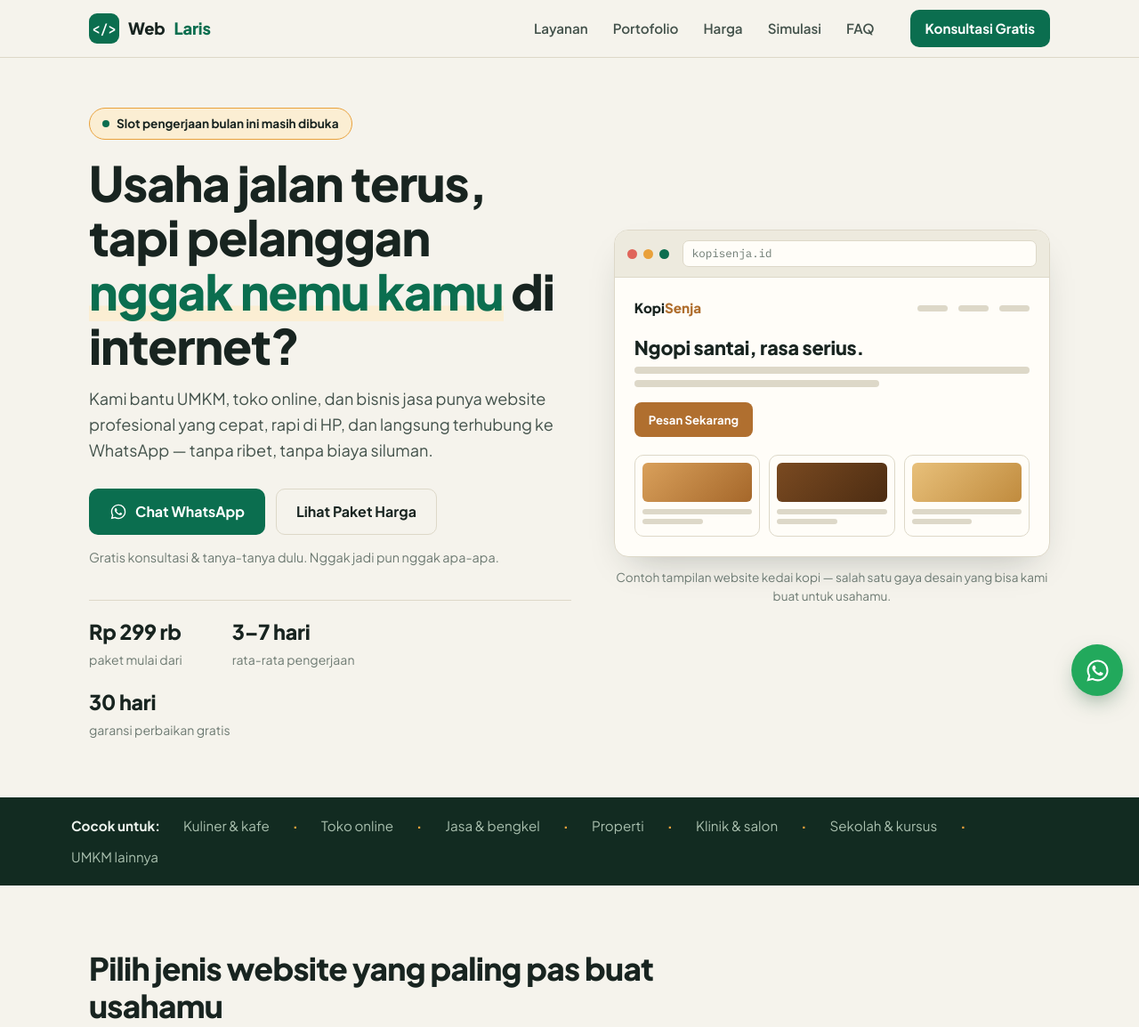
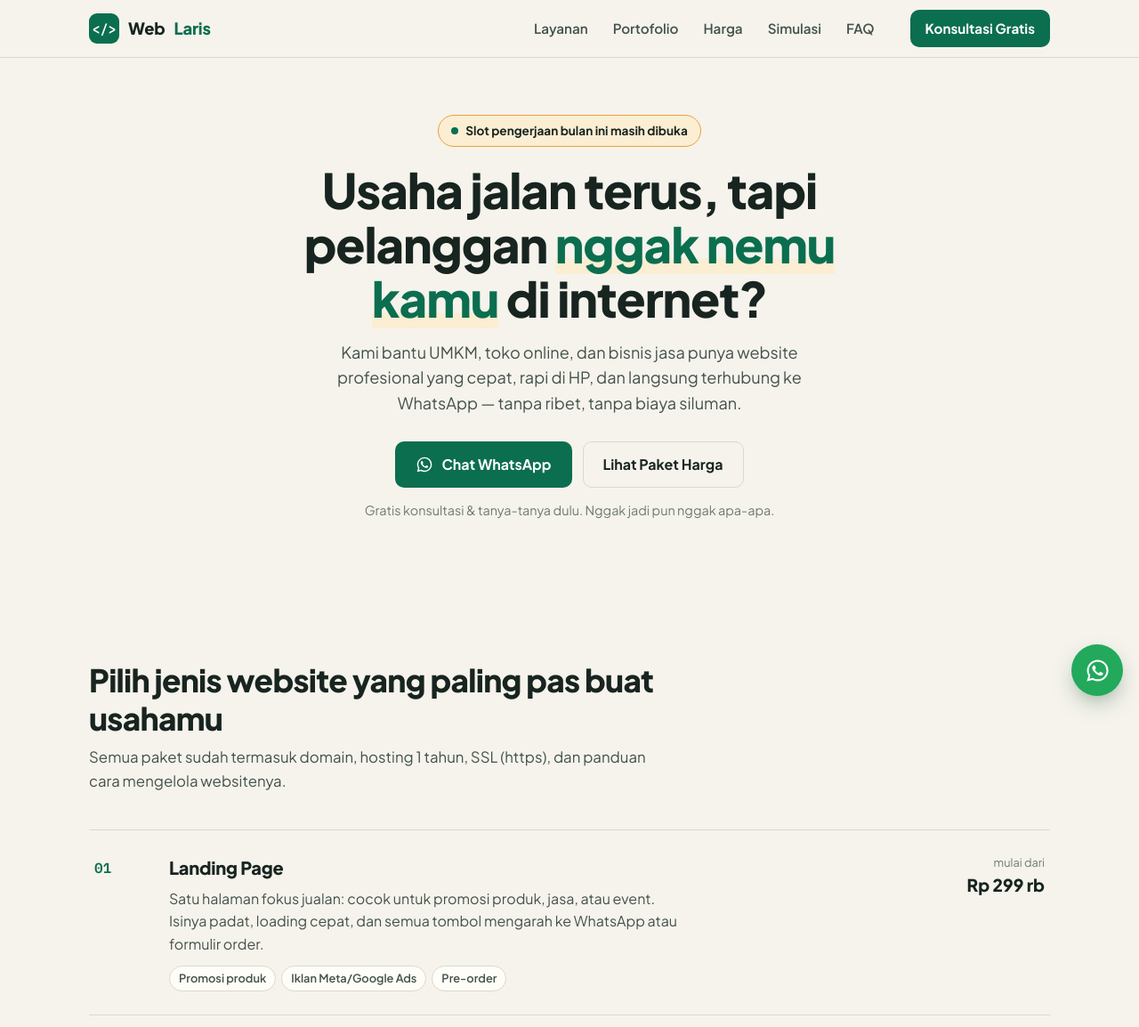
Before and after one commit to Weblariss/weblariss.github.io, a plain HTML site: page index.html in a window 1280 px wide. Shown: the top 1154 px of the page at 89% size. Drawn offline with Linux system fonts and the light colour scheme.

Commit message:
Hero diringkas: hapus mockup KopiSenja, strip statistik, dan marquee jenis usaha

```diff
--- a/index.html
+++ b/index.html
@@ -102,9 +102,9 @@
       @media (max-width: 760px) { .nav-links { display: none; } .nav-inner { justify-content: space-between; } }
 
       /* ---------- Hero ---------- */
-      .hero { padding: 56px 0 64px; }
-      .hero-grid { display: grid; grid-template-columns: 1.05fr .95fr; gap: 48px; align-items: center; }
-      @media (max-width: 900px) { .hero-grid { grid-template-columns: 1fr; gap: 36px; } .hero { padding: 36px 0 48px; } }
+      .hero { padding: 64px 0 72px; }
+      .hero-grid { max-width: 760px; margin: 0 auto; text-align: center; }
+      @media (max-width: 900px) { .hero { padding: 40px 0 52px; } }
       .hero-badge {
         display: inline-flex; align-items: center; gap: 8px;
         background: var(--amber-soft); color: var(--ink);
@@ -117,13 +117,9 @@
         font-weight: 800; margin: 18px 0 16px;
       }
       h1 .hl { color: var(--accent); box-shadow: inset 0 -0.32em 0 var(--amber-soft); }
-      .hero-sub { font-size: 1.13rem; color: var(--ink-soft); margin: 0 0 28px; max-width: 34rem; }
-      .hero-cta { display: flex; flex-wrap: wrap; gap: 12px; }
+      .hero-sub { font-size: 1.13rem; color: var(--ink-soft); margin: 0 auto 28px; max-width: 34rem; }
+      .hero-cta { display: flex; flex-wrap: wrap; gap: 12px; justify-content: center; }
       .hero-note { margin-top: 14px; font-size: .9rem; color: var(--muted); }
-      .hero-stats { display: flex; flex-wrap: wrap; gap: 0; margin-top: 36px; border-top: 1px solid var(--line); }
-      .hero-stats div { padding: 16px 28px 0 0; margin-right: 28px; }
-      .hero-stats b { display: block; font-size: 1.45rem; font-weight: 800; letter-spacing: -.01em; }
-      .hero-stats span { font-size: .88rem; color: var(--muted); }
 
       /* Browser mockup */
       .mock {
@@ -152,15 +148,6 @@
       .t3 { background: linear-gradient(135deg, #e8c07a, #c08b3e); }
       .mock-line { height: 6px; border-radius: 3px; background: var(--line); margin-bottom: 5px; }
       .mock-line.short { width: 55%; }
-      .hero-caption { margin-top: 12px; font-size: .85rem; color: var(--muted); text-align: center; }
-
-      /* ---------- Band ---------- */
-      .band { background: var(--dark-band); color: var(--dark-band-ink); }
-      .band-inner { display: flex; flex-wrap: wrap; align-items: center; gap: 10px 26px; padding: 20px 0; }
-      .band b { font-size: .95rem; }
-      .band span { color: var(--dark-band-muted); font-size: .95rem; display: inline-flex; align-items: center; gap: 26px; }
-      .band span::after { content: "·"; color: var(--amber); font-weight: 800; }
-      .band span:last-child::after { content: ""; }
 
       /* ---------- Sections ---------- */
       section { padding: 72px 0; }
@@ -363,41 +350,7 @@
               <a class="btn btn-ghost" href="#harga">Lihat Paket Harga</a>
             </div>
             <p class="hero-note">Gratis konsultasi &amp; tanya-tanya dulu. Nggak jadi pun nggak apa-apa.</p>
-            <div class="hero-stats">
-              <div><b>Rp 299 rb</b><span>paket mulai dari</span></div>
-              <div><b>3–7 hari</b><span>rata-rata pengerjaan</span></div>
-              <div><b>30 hari</b><span>garansi perbaikan gratis</span></div>
-            </div>
           </div>
-          <div>
-            <div class="mock" aria-hidden="true">
-              <div class="mock-bar"><i></i><i></i><i></i><span class="mock-url">kopisenja.id</span></div>
-              <div class="mock-body">
-                <div class="mock-nav">
-                  <span class="mock-logo">Kopi<em>Senja</em></span>
-                  <span class="mock-links"><i></i><i></i><i></i></span>
-                </div>
-                <p class="mock-h">Ngopi santai, rasa serius.</p>
-                <div class="mock-p"></div>
-                <div class="mock-p short"></div>
-                <span class="mock-btn">Pesan Sekarang</span>
-                <div class="mock-cards">
-                  <div class="mock-card"><div class="mock-thumb t1"></div><div class="mock-line"></div><div class="mock-line short"></div></div>
-                  <div class="mock-card"><div class="mock-thumb t2"></div><div class="mock-line"></div><div class="mock-line short"></div></div>
-                  <div class="mock-card"><div class="mock-thumb t3"></div><div class="mock-line"></div><div class="mock-line short"></div></div>
-                </div>
-              </div>
-            </div>
-            <p class="hero-caption">Contoh tampilan website kedai kopi — salah satu gaya desain yang bisa kami buat untuk usahamu.</p>
-          </div>
-        </div>
-      </div>
-
-      <!-- BAND -->
-      <div class="band">
-        <div class="wrap band-inner">
-          <b>Cocok untuk:</b>
-          <span>Kuliner &amp; kafe</span><span>Toko online</span><span>Jasa &amp; bengkel</span><span>Properti</span><span>Klinik &amp; salon</span><span>Sekolah &amp; kursus</span><span>UMKM lainnya</span>
         </div>
       </div>
 
```
